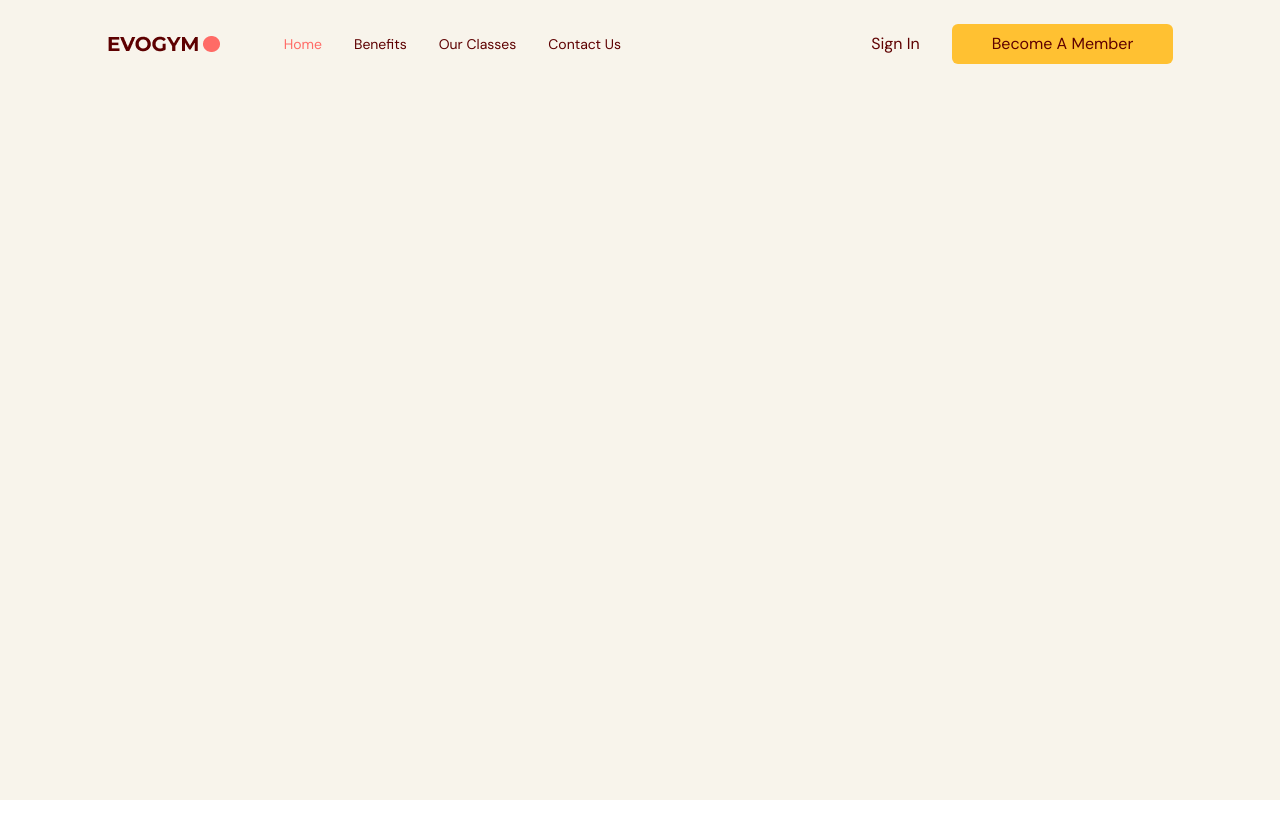
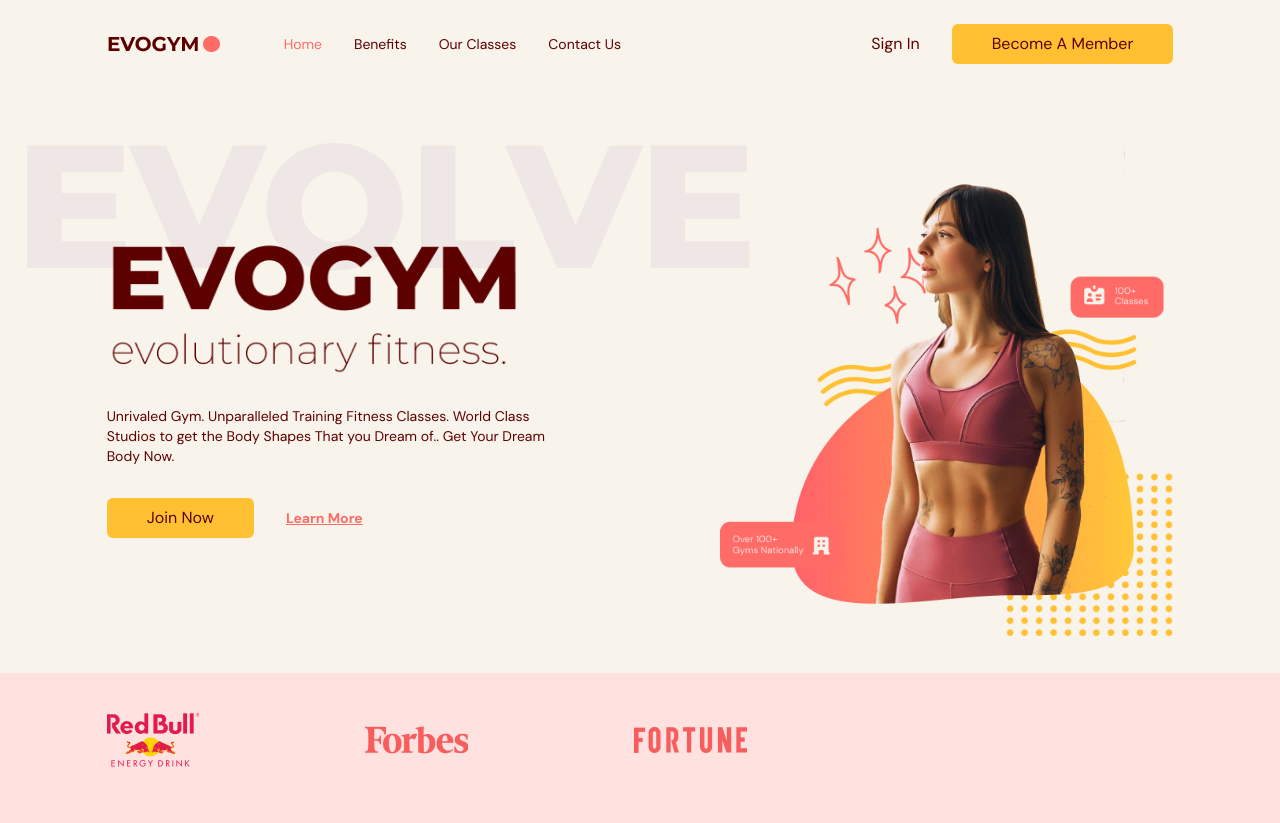
Before and after one commit to elshora97/fitness-gym, a React (Vite) app: page / in a window 1280 px wide. Before the commit the page ends 800 px from the top, so only its background shows below. Built offline with nearby package versions, Linux system fonts and the light colour scheme.

Commit message:
Added Home Section

```diff
--- a/src/App.tsx
+++ b/src/App.tsx
@@ -1,4 +1,5 @@
 import Navbar from "@/scenes/navbar";
+import Home from "@/scenes/home";
 import { useEffect, useState } from "react";
 import { SelectedPage } from "@/shared/types";
 
@@ -27,6 +28,7 @@
         setSelectedPage={setSelectedPage}
         isTopOfPage={isTopOfPage}
       />
+      <Home />
     </div>
   );
 }
--- /dev/null
+++ b/src/scenes/home/index.tsx
@@ -0,0 +1,102 @@
+import useMediaQuery from "@/hooks/useMediaQuery";
+import { SelectedPage } from "@/shared/types";
+import ActionButton from "@/shared/ActionButton";
+import HomePageText from "@/assets/HomePageText.png";
+import HomePageGraphic from "@/assets/HomePageGraphic.png";
+import SponsorRedBull from "@/assets/SponsorRedBull.png";
+import SponsorForbes from "@/assets/SponsorForbes.png";
+import SponsorFortune from "@/assets/SponsorFortune.png";
+import AnchorLink from "react-anchor-link-smooth-scroll";
+import { motion } from "framer-motion";
+
+type Props = {
+  setSelectedPage: (value: SelectedPage) => void;
+};
+
+const Home = ({ setSelectedPage }: Props) => {
+  const isAboveMediumScreens = useMediaQuery("(min-width:1060px)");
+  return (
+    <section id="home" className="gap-16 bg-gray-20 py-10 md:h-full md:pb-0">
+      {/* IMAGE AND MAIN HEADER */}
+      <motion.div
+        className="mx-auto w-5/6 items-center justify-center md:flex md:h-5/6"
+        onViewportEnter={() => setSelectedPage(SelectedPage.Home)}
+      >
+        {/* MAIN HEADER */}
+        <div className="z-10 mt-32 md:basis-3/5">
+          {/* HEADINGS */}
+          <motion.div
+            className="md:-mt-20"
+            initial="hidden"
+            whileInView="visible"
+            viewport={{ once: true, amount: 0.5 }}
+            transition={{ duration: 0.5 }}
+            variants={{
+              hidden: { opacity: 0, x: -50 },
+              visible: { opacity: 1, x: 0 },
+            }}
+          >
+            <div className="relative">
+              <div className="before:absolute before:-top-20 before:-left-20 before:z-[-1] md:before:content-evolvetext">
+                <img alt="home-page-text" src={HomePageText} />
+              </div>
+            </div>
+
+            <p className="mt-8 text-sm">
+              Unrivaled Gym. Unparalleled Training Fitness Classes. World Class
+              Studios to get the Body Shapes That you Dream of.. Get Your Dream
+              Body Now.
+            </p>
+          </motion.div>
+
+          {/* ACTIONS */}
+          <motion.div
+            className="mt-8 flex items-center gap-8"
+            initial="hidden"
+            whileInView="visible"
+            viewport={{ once: true, amount: 0.5 }}
+            transition={{ delay: 0.2, duration: 0.5 }}
+            variants={{
+              hidden: { opacity: 0, x: -50 },
+              visible: { opacity: 1, x: 0 },
+            }}
+          >
+            <ActionButton setSelectedPage={setSelectedPage}>
+              Join Now
+            </ActionButton>
+            <AnchorLink
+              className="text-sm font-bold text-primary-500 underline hover:text-secondary-500"
+              onClick={() => setSelectedPage(SelectedPage.ContactUs)}
+              href={`#${SelectedPage.ContactUs}`}
+            >
+              <p>Learn More</p>
+            </AnchorLink>
+          </motion.div>
+        </div>
+
+        {/* IMAGE */}
+        <div
+          className="flex basis-3/5 justify-center md:z-10
+            md:ml-40 md:mt-16 md:justify-items-end"
+        >
+          <img alt="home-pageGraphic" src={HomePageGraphic} />
+        </div>
+      </motion.div>
+
+      {/* SPONSORS */}
+      {isAboveMediumScreens && (
+        <div className="h-[150px] w-full bg-primary-100 py-10">
+          <div className="mx-auto w-5/6">
+            <div className="flex w-3/5 items-center justify-between gap-8">
+              <img alt="redbull-sponsor" src={SponsorRedBull} />
+              <img alt="forbes-sponsor" src={SponsorForbes} />
+              <img alt="fortune-sponsor" src={SponsorFortune} />
+            </div>
+          </div>
+        </div>
+      )}
+    </section>
+  );
+};
+
+export default Home;
```
